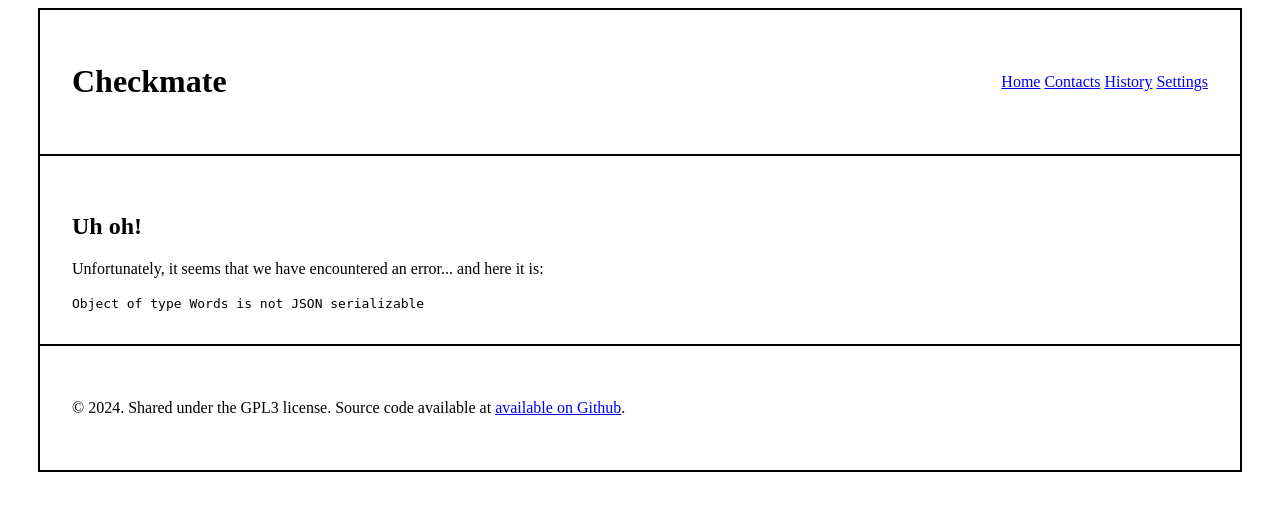
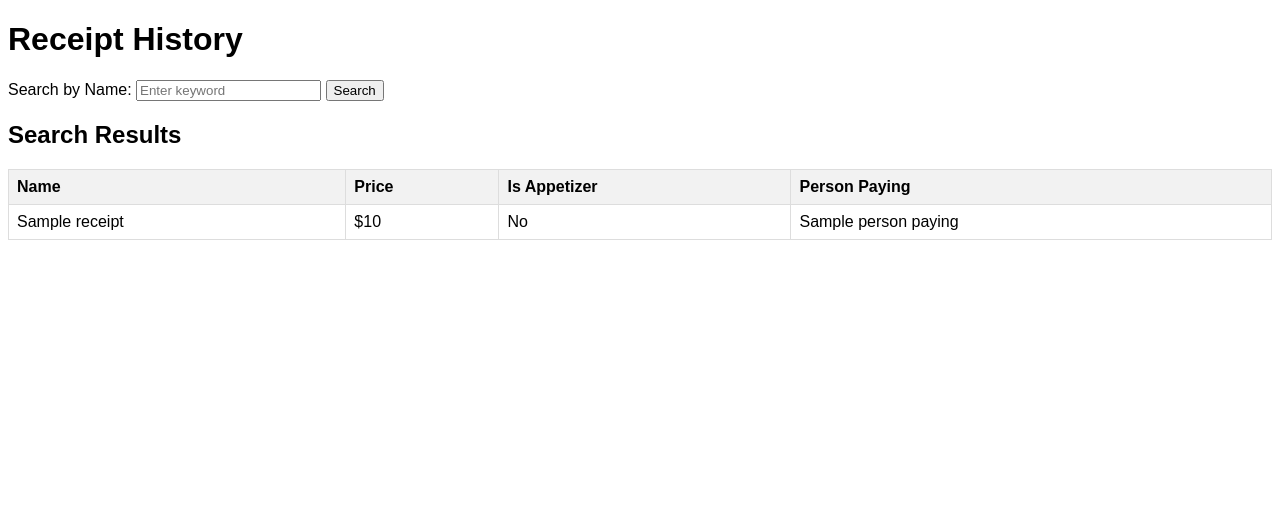
Before and after one commit to software-students-spring2024/2-web-app-exercise-bswe, a Flask app: page /history in a window 1280 px wide. Shown: the top 511 px of the page. Run offline with Flask 2, Linux system fonts and the light colour scheme; a database or web service that is not in the repository returns one stand-in record (values such as "Sample title").

Commit message:
redirect added in new_receipt route

```diff
--- a/app.py
+++ b/app.py
@@ -134,7 +134,8 @@ def logout():
 
 @app.route("/home")
 def home():
-    return render_template("new_receipt.html")
+    return redirect(
+        url_for("home"))
 
 @app.route("/spin-wheel")
 def spin_wheel():
@@ -234,6 +235,9 @@ def update_contact(contact_uuid):
     # Redirect back to the contacts list
     return redirect(url_for('contacts'))
 
+@app.route("/search_history")
+def search_history():
+    return render_template("search_history.html")
 
 
 #route to show all the receipts history with functionality to search a keyword
@@ -248,7 +252,7 @@ def history():
     items = db.receipts.find(query)
     items_list = list(items)
 
-    return jsonify([item for item in items_list])
+    return render_template("search_history.html", items=items_list)
 
 
 @app.route('/receipt/<receipt_id>')
@@ -308,8 +312,8 @@ def new_receipt():
     # Insert the new receipt into the MongoDB collection
     result = db.receipts.insert_one(receipt_data)
 
-    # Return a success message with the ID of the new receipt document
-    return f"Receipt added successfully with ID: {result.inserted_id}", 201
+    return redirect(url_for('receipt', receipt_id=str(result.inserted_id)))
+
 
 
 @app.route('/calculate_bill/<receipt_id>')
--- a/templates/base.html
+++ b/templates/base.html
@@ -14,7 +14,9 @@
         <nav>
           <a href="{{ url_for('home')}}">Home</a>
           <a href="{{ url_for('contacts')}}">Contacts</a>
+          <a href="{{ url_for('receipt', receipt_id=receipt_id) }}">Current Receipt</a>
           <a href="{{ url_for('history')}}">History</a>
+          <a href="{{ url_for('new_receipt')}}">Create New Receipt</a>
           <a href="{{ url_for('settings')}}">Settings</a>
         </nav>
       </header>
--- a/templates/receipt_details.html
+++ b/templates/receipt_details.html
@@ -13,7 +13,7 @@
     </ul>
 
     <h3>Add a New Item</h3>
-    <form action="/add_item_to_receipt/{{ receipt_id }}" method="post">
+    <form action="/add_item/{{ receipt_id }}" method="post">
         <label for="new_item">Item Name:</label>
         <input type="text" id="new_item" name="new_item" required>
         <button type="submit">Add Item</button>
--- /dev/null
+++ b/templates/search_history.html
@@ -0,0 +1,47 @@
+<!DOCTYPE html>
+<html lang="en">
+<head>
+    <meta charset="UTF-8">
+    <title>Receipt History</title>
+    <style>
+        body { font-family: Arial, sans-serif; }
+        table { width: 100%; border-collapse: collapse; }
+        th, td { border: 1px solid #ddd; padding: 8px; text-align: left; }
+        th { background-color: #f2f2f2; }
+    </style>
+</head>
+<body>
+    <h1>Receipt History</h1>
+    <form action="/history" method="get">
+        <label for="search">Search by Name:</label>
+        <input type="text" id="search" name="search" placeholder="Enter keyword">
+        <button type="submit">Search</button>
+    </form>
+
+    <h2>Search Results</h2>
+    {% if items %}
+        <table>
+            <thead>
+                <tr>
+                    <th>Name</th>
+                    <th>Price</th>
+                    <th>Is Appetizer</th>
+                    <th>Person Paying</th>
+                </tr>
+            </thead>
+            <tbody>
+                {% for item in items %}
+                    <tr>
+                        <td>{{ item['name'] }}</td>
+                        <td>${{ item['price'] }}</td>
+                        <td>{{ "Yes" if item['is_appetizer'] else "No" }}</td>
+                        <td>{{ item['person_paying']['name'] if item.get('person_paying') else "N/A" }}</td>
+                    </tr>
+                {% endfor %}
+            </tbody>
+        </table>
+    {% else %}
+        <p>No results found.</p>
+    {% endif %}
+</body>
+</html>
```
